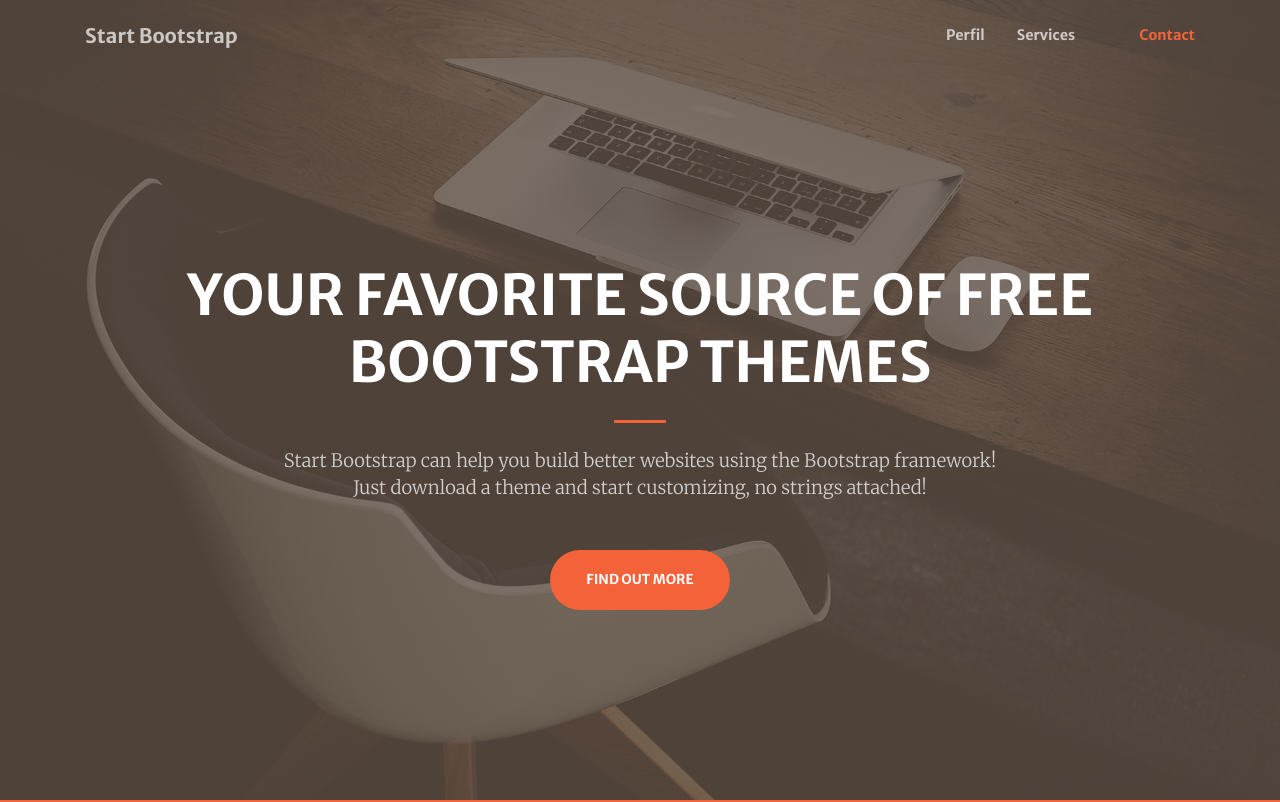
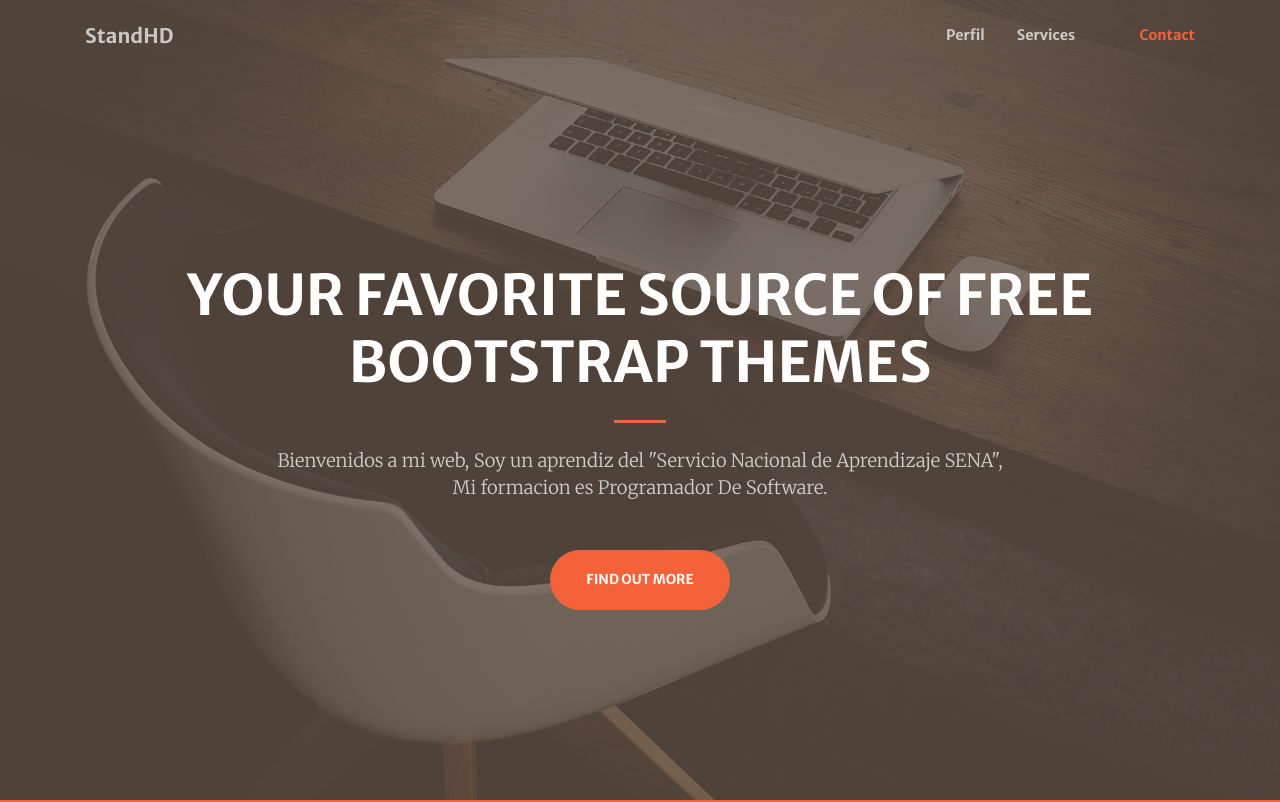
Before and after one commit to Standhd19/Standhd19.github.io, a website with bundled scripts: page index.html in a window 1280 px wide. Shown: the top 802 px of the page. Built offline with nearby package versions, Linux system fonts and the light colour scheme.

Commit message:
algunos arreglos

```diff
--- a/index.html
+++ b/index.html
@@ -8,7 +8,7 @@
   <meta name="description" content="">
   <meta name="author" content="">
 
-  <title>Creative - Start Bootstrap Theme</title>
+  <title>Bienvenidos A StandHD</title>
 
   <!-- Font Awesome Icons -->
   <link href="vendor/fontawesome-free/css/all.min.css" rel="stylesheet" type="text/css">
@@ -30,7 +30,7 @@
   <!-- Navigation -->
   <nav class="navbar navbar-expand-lg navbar-light fixed-top py-3" id="mainNav">
     <div class="container">
-      <a class="navbar-brand js-scroll-trigger" href="#page-top">Start Bootstrap</a>
+      <a class="navbar-brand js-scroll-trigger" href="https://github.com/Standhd19.github.io">StandHD</a>
       <button class="navbar-toggler navbar-toggler-right" type="button" data-toggle="collapse" data-target="#navbarResponsive" aria-controls="navbarResponsive" aria-expanded="false" aria-label="Toggle navigation">
         <span class="navbar-toggler-icon"></span>
       </button>
@@ -62,7 +62,7 @@
           <hr class="divider my-4">
         </div>
         <div class="col-lg-8 align-self-baseline">
-          <p class="text-white-75 font-weight-light mb-5">Start Bootstrap can help you build better websites using the Bootstrap framework! Just download a theme and start customizing, no strings attached!</p>
+          <p class="text-white-75 font-weight-light mb-5">Bienvenidos a mi web, Soy un aprendiz del "Servicio Nacional de Aprendizaje SENA", Mi formacion es Programador De Software.</p>
           <a class="btn btn-primary btn-xl js-scroll-trigger" href="#about">Find Out More</a>
         </div>
       </div>
@@ -79,7 +79,7 @@
           <p class="text-white-50 mb-4">Start Bootstrap has everything you need to get your new website up and running in no time! Choose one of our open source, free to download, and easy to use themes! No strings attached!</p>
           <a class="btn btn-light btn-xl js-scroll-trigger" href="#services">Get Started!</a>
         </div>
-      </div>
+      </div>hhjjhj
     </div>
   </section>
 
@@ -100,7 +100,7 @@
           <div class="mt-5">
             <i class="fas fa-4x fa-laptop-code text-primary mb-4"></i>
             <h3 class="h4 mb-2">Creador De Paginas Web</h3>
-            <p class="text-muted mb-0">Creo paginas web segun de acuerdo a las caracteristicas cequeridas por el contratante</p>
+            <p class="text-muted mb-0">Creador De Infoteca.co</p>
           </div>
         </div>
         <div class="col-lg-3 col-md-6 text-center">
```
